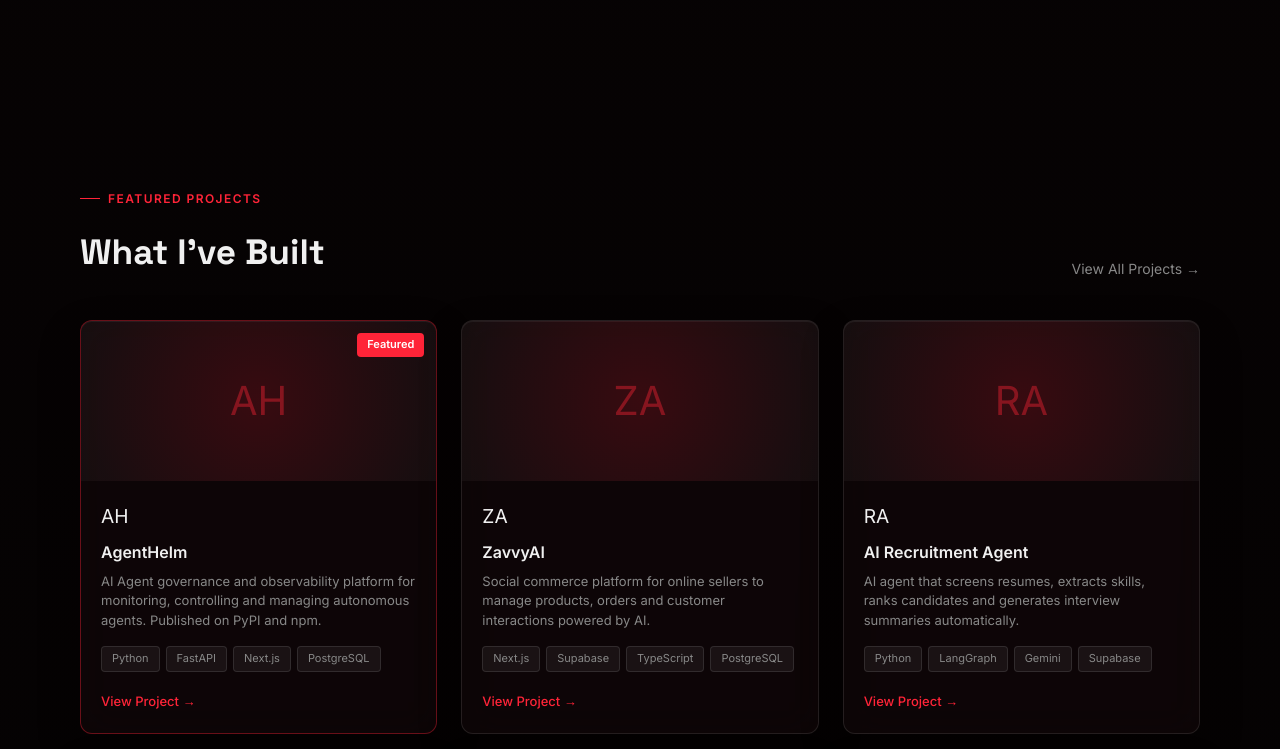
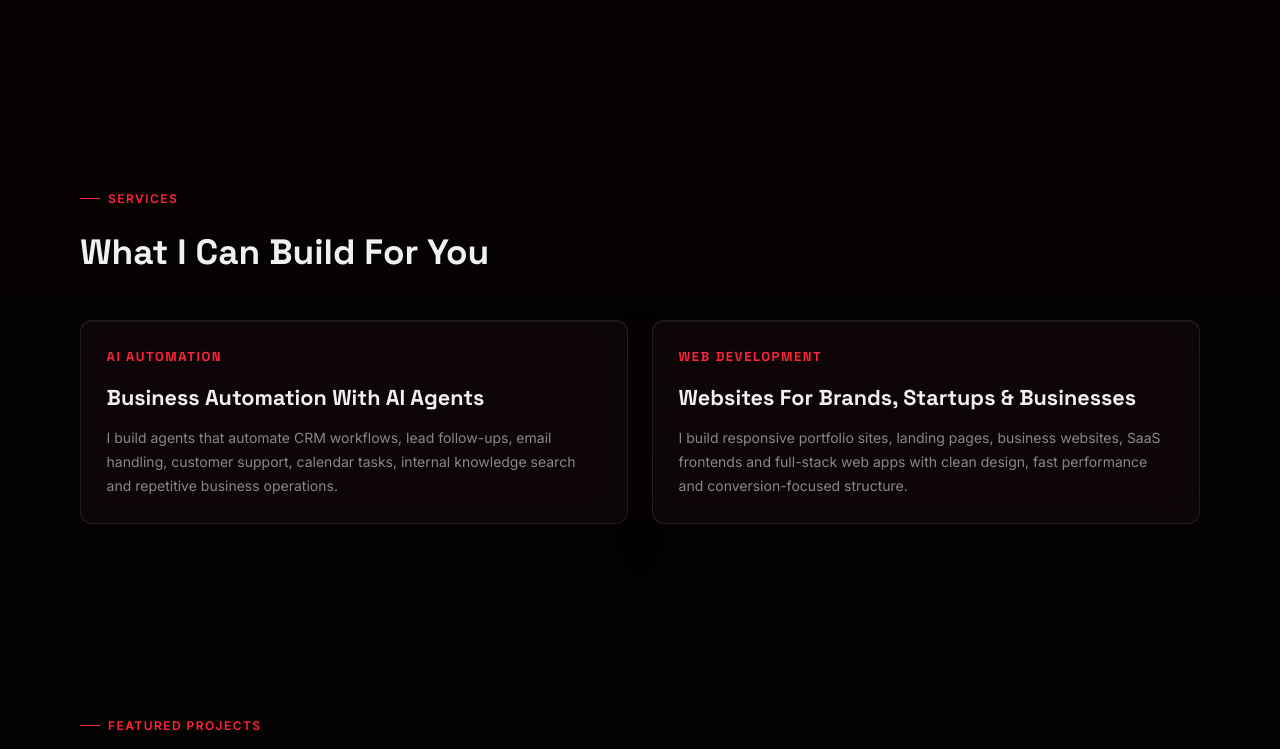
Before and after one commit to Tharagesh17/tharagesh-portfolio, a plain HTML site: page index.html in a window 1280 px wide. Shown: the part 991-1740 px from the top of the page. Drawn offline with Linux system fonts and the light colour scheme.

Commit message:
Add AI automation and web development services

```diff
--- a/index.html
+++ b/index.html
@@ -201,6 +201,41 @@
   .stat-value { font-size: 2rem; font-weight: 800; font-family: var(--display); }
   .stat-label { font-size: 13px; color: var(--text-muted); }
 
+  /* ── SERVICES ── */
+  .services-grid {
+    display: grid;
+    grid-template-columns: repeat(2, 1fr);
+    gap: 1.5rem;
+    margin-top: 2.5rem;
+  }
+  .service-card {
+    background: var(--glass);
+    border: 0.5px solid var(--border);
+    border-radius: 12px;
+    padding: 1.6rem;
+    backdrop-filter: blur(18px);
+    box-shadow: inset 0 1px 0 rgba(255,255,255,0.06), 0 18px 42px rgba(0,0,0,0.25);
+  }
+  .service-label {
+    color: var(--red);
+    font-family: var(--display);
+    font-size: 13px;
+    font-weight: 800;
+    letter-spacing: 0.12em;
+    margin-bottom: 0.8rem;
+  }
+  .service-title {
+    font-family: var(--display);
+    font-size: 1.35rem;
+    font-weight: 800;
+    margin-bottom: 0.7rem;
+  }
+  .service-desc {
+    color: var(--text-muted);
+    font-size: 14px;
+    line-height: 1.7;
+  }
+
   /* ── PROJECTS ── */
   .projects-header { display: flex; justify-content: space-between; align-items: flex-end; margin-bottom: 2.5rem; }
   .projects-grid { display: grid; grid-template-columns: repeat(3, 1fr); gap: 1.5rem; }
@@ -374,6 +409,7 @@
     .nav-links { display: none; }
     #hero { grid-template-columns: 1fr; padding-top: 6rem; gap: 3rem; }
     .stats-grid { grid-template-columns: repeat(3, 1fr); }
+    .services-grid { grid-template-columns: 1fr; }
     .projects-grid { grid-template-columns: 1fr 1fr; }
     #about { grid-template-columns: 1fr; }
     .about-img-wrapper { display: none; }
@@ -402,6 +438,7 @@
   <ul class="nav-links">
     <li><a href="#hero" class="active">Home</a></li>
     <li><a href="#about">About</a></li>
+    <li><a href="#services">Services</a></li>
     <li><a href="#projects">Projects</a></li>
     <li><a href="#skills">Skills</a></li>
     <li><a href="#experience">Experience</a></li>
@@ -414,10 +451,10 @@
 <!-- HERO -->
 <section id="hero">
   <div class="hero-left reveal">
-    <div class="hero-roles">AI Engineer &nbsp;|&nbsp; Agent Developer &nbsp;|&nbsp; Founder</div>
+    <div class="hero-roles">AI Engineer &nbsp;|&nbsp; Agent Developer &nbsp;|&nbsp; Web Developer</div>
     <h1 class="hero-name">THARAGESH <span>A</span></h1>
-    <p class="hero-tagline">Building AI Agents That<br><span class="highlight">Think, Act &amp; Automate.</span></p>
-    <p class="hero-desc">I build intelligent systems and AI agents that automate workflows, solve real-world problems and drive impact.</p>
+    <p class="hero-tagline">Building AI Agents &amp; Websites That<br><span class="highlight">Automate, Convert &amp; Scale.</span></p>
+    <p class="hero-desc">I build AI agents that automate business workflows and modern websites that help brands launch, sell and grow online.</p>
     <div class="hero-btns">
       <a href="#projects" class="btn-primary">View My Work →</a>
       <a href="assets/Tharagesh_Resume.pdf" download class="btn-secondary">Download Resume</a>
@@ -500,6 +537,24 @@
     </div>
   </div>
 </div>
+
+<!-- SERVICES -->
+<section id="services">
+  <div class="section-label reveal">Services</div>
+  <h2 class="reveal" style="font-family:var(--display);font-size:2.2rem;font-weight:800;margin-bottom:0.5rem;">What I Can Build For You</h2>
+  <div class="services-grid">
+    <div class="service-card reveal">
+      <div class="service-label">AI AUTOMATION</div>
+      <div class="service-title">Business Automation With AI Agents</div>
+      <p class="service-desc">I build agents that automate CRM workflows, lead follow-ups, email handling, customer support, calendar tasks, internal knowledge search and repetitive business operations.</p>
+    </div>
+    <div class="service-card reveal" style="transition-delay:0.1s">
+      <div class="service-label">WEB DEVELOPMENT</div>
+      <div class="service-title">Websites For Brands, Startups & Businesses</div>
+      <p class="service-desc">I build responsive portfolio sites, landing pages, business websites, SaaS frontends and full-stack web apps with clean design, fast performance and conversion-focused structure.</p>
+    </div>
+  </div>
+</section>
 
 <!-- PROJECTS -->
 <section id="projects">
@@ -618,9 +673,9 @@
   <div class="reveal" style="transition-delay:0.15s">
     <div class="section-label">About Me</div>
     <h2 class="about-h2">Passionate about building <span>intelligent systems</span></h2>
-    <p class="about-p">I'm a Computer Science fresher from Puducherry with a deep focus on AI agent frameworks, full-stack development, and building production-ready autonomous systems.</p>
+    <p class="about-p">I'm a Computer Science fresher from Puducherry with a deep focus on AI agent frameworks, full-stack development, website building, and production-ready automation systems.</p>
     <p class="about-p">I founded AgentHelm — an AI agent governance and observability SDK — currently available on PyPI and npm, used for monitoring and controlling autonomous AI agents in production.</p>
-    <p class="about-p">Open to AI Engineer and Full Stack Developer roles in Chennai, Bangalore, Hyderabad, or remotely.</p>
+    <p class="about-p">Open to AI Engineer, Full Stack Developer, website development and AI automation freelance opportunities in Chennai, Bangalore, Hyderabad, or remotely.</p>
     <div class="about-highlights">
       <div class="highlight-item"><span class="highlight-dot"></span><span class="highlight-text">LangGraph & LangChain agent development</span></div>
       <div class="highlight-item"><span class="highlight-dot"></span><span class="highlight-text">FastAPI & Next.js full-stack apps</span></div>
@@ -668,9 +723,9 @@
     <div class="exp-item reveal">
       <div class="exp-period">2025 — Present</div>
       <div>
-        <div class="exp-role">AI Automation Freelancer</div>
+        <div class="exp-role">AI Automation & Web Development Freelancer</div>
         <div class="exp-company">Independent</div>
-        <div class="exp-desc">Building a portfolio of 15 AI automation projects: customer support agents, RAG chatbots, recruitment agents, multi-agent business systems using LangGraph, and AI SaaS applications. Focused on acquiring real clients with measurable ROI.</div>
+        <div class="exp-desc">Building AI automation systems, business agents, RAG chatbots, recruitment agents, CRM workflows, modern websites, landing pages and full-stack web apps for clients. Focused on helping businesses save time, automate operations and improve their online presence.</div>
       </div>
     </div>
     <div class="exp-item reveal">
@@ -721,7 +776,7 @@
 <section id="contact">
   <div class="section-label">Contact</div>
   <h2 class="contact-h2 reveal">Let's Build Something Amazing</h2>
-  <p class="contact-sub reveal">I'm always open to discussing new projects, creative ideas, freelance opportunities, or full-time roles.</p>
+  <p class="contact-sub reveal">Need an AI agent to automate your business or a website to grow your online presence? I'm open to freelance projects, creative ideas and full-time roles.</p>
   <div class="contact-links reveal">
     <a href="https://linkedin.com/in/tharagesh" target="_blank" class="contact-btn primary">
       <svg width="18" height="18" viewBox="0 0 24 24" fill="currentColor"><path d="M19 3a2 2 0 0 1 2 2v14a2 2 0 0 1-2 2H5a2 2 0 0 1-2-2V5a2 2 0 0 1 2-2h14m-.5 15.5v-5.3a3.26 3.26 0 0 0-3.26-3.26c-.85 0-1.84.52-2.32 1.3v-1.11h-2.79v8.37h2.79v-4.93c0-.77.62-1.4 1.39-1.4a1.4 1.4 0 0 1 1.4 1.4v4.93h2.79M6.88 8.56a1.68 1.68 0 0 0 1.68-1.68c0-.93-.75-1.69-1.68-1.69a1.69 1.69 0 0 0-1.69 1.69c0 .93.76 1.68 1.69 1.68m1.39 9.94v-8.37H5.5v8.37h2.77z"/></svg>
```
